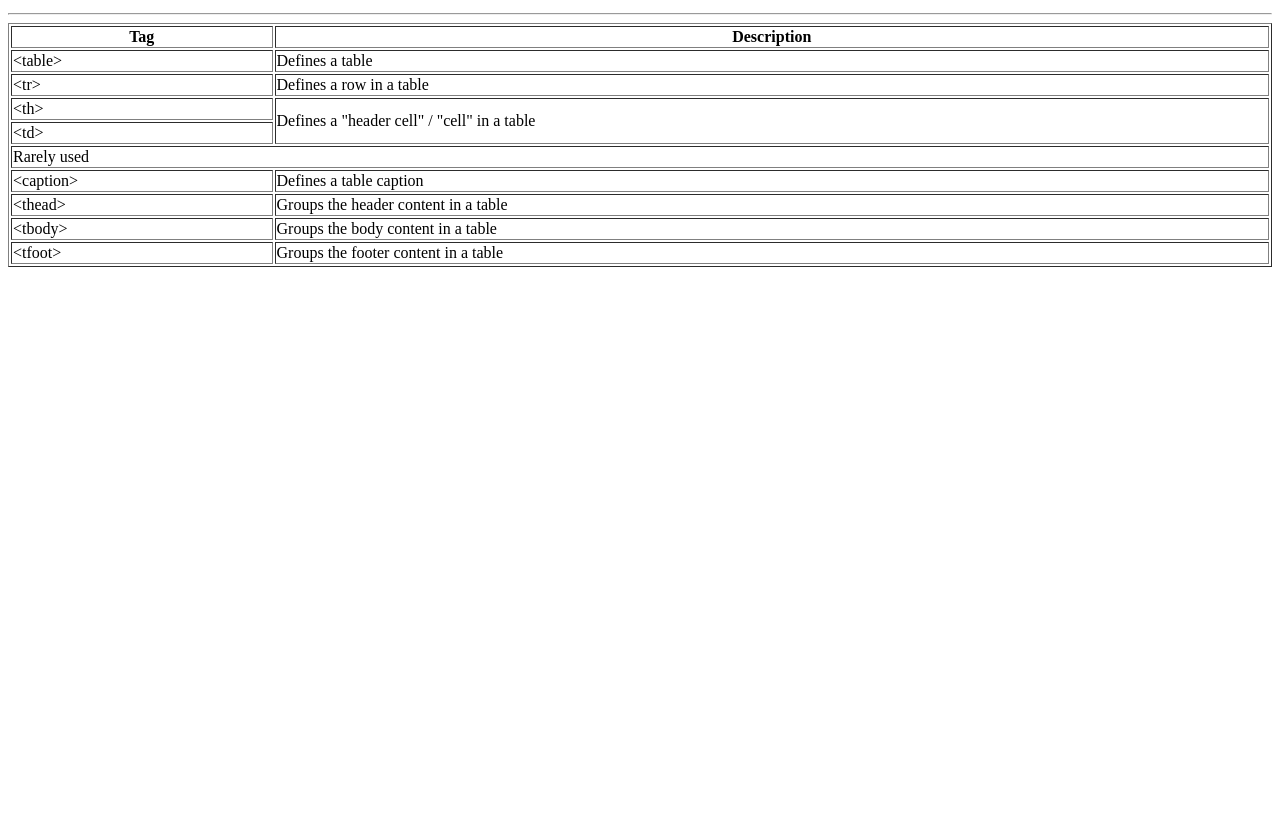
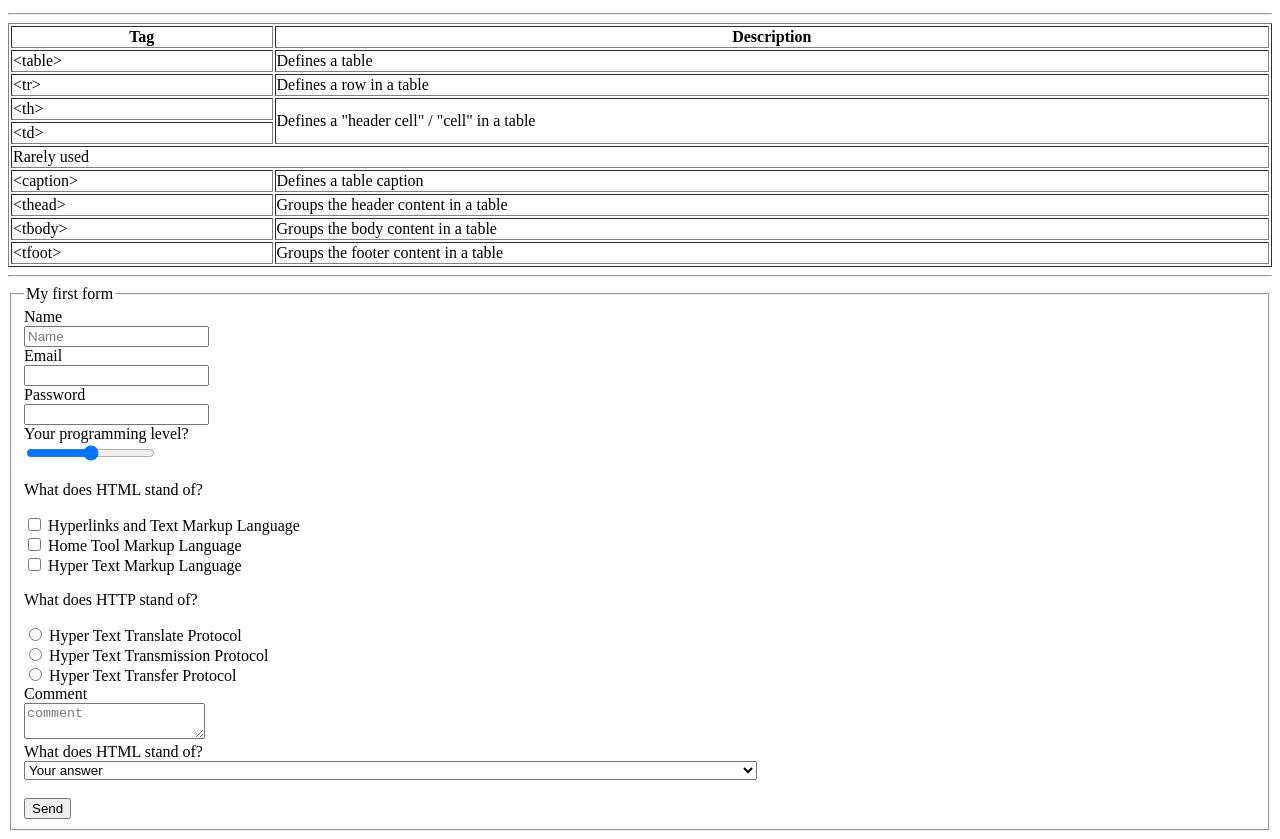
Before and after one commit to maksimkd/if-html, a plain HTML site: page index.html in a window 1280 px wide. Shown: the part 781-1620 px from the top of the page. Before the commit the page ends 1056 px from the top, so only its background shows below. Drawn offline with Linux system fonts and the light colour scheme.

Commit message:
Added form.

```diff
--- a/index.html
+++ b/index.html
@@ -90,5 +90,83 @@
         </tr>
       </tbody>
     </table>
+    <hr />
+    <form action="/" method="get">
+      <fieldset>
+        <legend>My first form</legend>
+        <div>
+          <label for="name">Name</label><br />
+          <input
+                  required
+                  id="name"
+                  type="text"
+                  name="name"
+                  placeholder="Name"
+          />
+        </div>
+        <div>
+          <label for="email">Email</label><br />
+          <input required id="email" type="email" name="email" />
+        </div>
+        <div>
+          <label for="password">Password</label><br />
+          <input required id="password" type="password" name="password" />
+        </div>
+        <div>
+          <label for="programming">Your programming level?</label><br />
+          <input
+                  id="programming"
+                  type="range"
+                  name="programming"
+                  min="0"
+                  max="10"
+                  value="5"
+          />
+        </div>
+        <div>
+          <p>What does HTML stand of?</p>
+          <input id="html-1" type="checkbox" name="html" value="1" />
+          <label for="html-1">Hyperlinks and Text Markup Language</label><br />
+          <input id="html-2" type="checkbox" name="html" value="2" />
+          <label for="html-2">Home Tool Markup Language</label><br />
+          <input id="html-3" type="checkbox" name="html" value="3" />
+          <label for="html-3">Hyper Text Markup Language</label><br />
+        </div>
+        <div>
+          <p>What does HTTP stand of?</p>
+          <input id="http-1" type="radio" name="http" value="1" />
+          <label for="http-1">Hyper Text Translate Protocol</label><br />
+          <input id="http-2" type="radio" name="http" value="2" />
+          <label for="http-2">Hyper Text Transmission Protocol</label><br />
+          <input id="http-3" type="radio" name="http" value="3" />
+          <label for="http-3">Hyper Text Transfer Protocol</label><br />
+        </div>
+        <div>
+          <label for="comment">Comment</label><br />
+          <textarea
+                  name="comment"
+                  id="comment"
+                  placeholder="comment"
+                  maxlength="500"
+          ></textarea>
+        </div>
+        <div>
+          <label for="html_is">What does HTML stand of?</label><br />
+          <select name="html_is" id="html_is">
+            <option disabled selected>Your answer</option>
+            <option value="1">
+              is the main markup language for creating web pages and other
+              information that can be displayed in a web browser.
+            </option>
+            <option value="2">
+              is the main programming language for creating web pages and other
+              information that can be displayed in a web browser.
+            </option>
+          </select>
+        </div>
+        <br />
+        <button>Send</button>
+      </fieldset>
+    </form>
   </body>
 </html>
```
